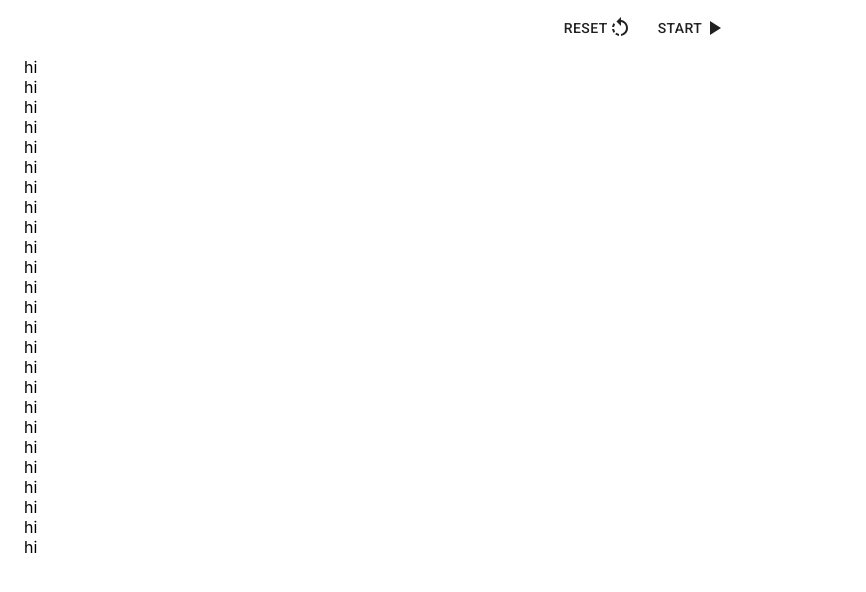
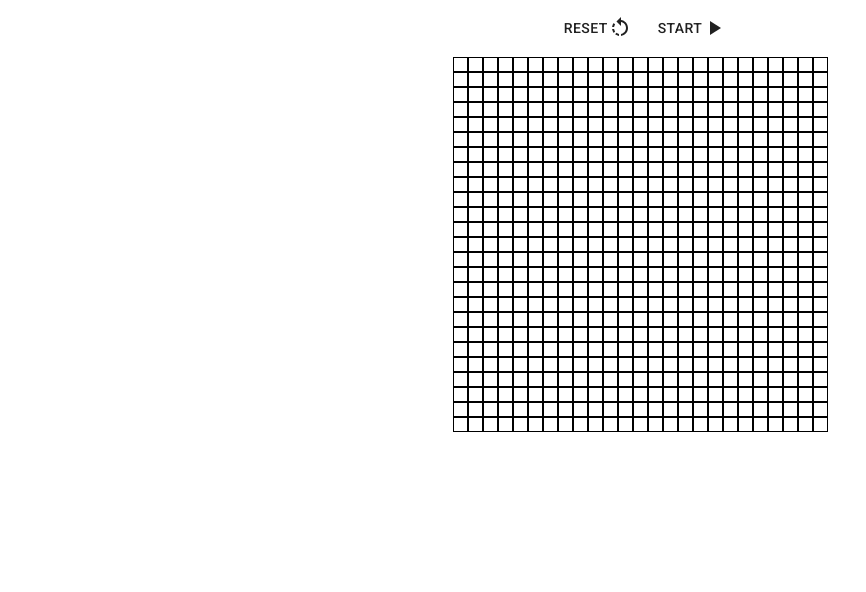
Before and after one commit to kiamco/conways-game-of-life, a React (Create React App) app: page / in a window 1280 px wide. Shown: the top 592 px of the page, without its empty margins (0-866 px from the left). Built offline with nearby package versions, Linux system fonts and the light colour scheme.

Commit message:
%40 done

```diff
--- a/src/components/cell.jsx
+++ b/src/components/cell.jsx
@@ -1,22 +1,41 @@
-import React, {useContext} from 'react';
-import {Box} from '@material-ui/core';
+import React, {useContext, useState} from 'react';
 import {makeStyles} from '@material-ui/core/styles';
 import { GridContext } from '../context/gridContext';
 
 const useStyles = makeStyles({
     cellSize: {
-        width: gridProps => `${gridProps.cellSize}px`
+        maxWidth: ({gridProps}) => `${gridProps.cellSize}px`,
+        height: ({gridProps}) => `${gridProps.cellSize}px`,
+        border: 'solid 1px black',
+        cursor:'pointer',
+        '&:hover': {
+            background: 'grey'
+        },
+        background:({color}) => `${color? 'grey' : 'white'}`
     }
 });
 
-const Cell = () => {
+const Cell = (props) => {
+    // call context
     const gridProps = useContext(GridContext);
-    const classes = useStyles(gridProps);
+
+    // set color
+    const [color, setColor] = useState(props.value ? 1 : 0);
+
+    // multiple props in context and parent
+    const combinedProps = {color,gridProps};
+    const classes = useStyles(combinedProps);
+
+    // change color if click
+    const onClickHandler = (e) => {
+        setColor(color => !color);
+    };
 
     return(
-        <Box className={classes.cellSize} >
-            hi
-        </Box>
+        < button className = {classes.cellSize}
+        onClick={onClickHandler}
+        >
+        </button>
     );
 };
 
--- a/src/components/grid.jsx
+++ b/src/components/grid.jsx
@@ -1,13 +1,21 @@
 import React, { useContext } from 'react';
-import { Box } from '@material-ui/core';
+import { Box, Container} from '@material-ui/core';
 import { makeStyles } from '@material-ui/core/styles';
 import { GridContext } from '../context/gridContext';
 import Cell from '../components/cell';
 
 
+
 const useStyles = makeStyles({
     grid: {
-        width: gridProps => `${gridProps.gridWidth}px`
+        width: gridProps => `${gridProps.gridWidth}px`,
+        height: gridProps => `${gridProps.gridWidth}px`,
+        display: 'grid',
+        gridTemplateColumns: gridProps =>  `repeat(${gridProps.columns}, 1fr)`
+    },
+    wrapper: {
+        display: 'flex',
+        justifyContent:'center'
     }
 });
 
@@ -16,22 +24,53 @@ const Grid = () => {
     const gridProps = useContext(GridContext);
     const classes = useStyles(gridProps);
 
+    /**
+     * this creates a two dimensinoal array given array size
+     * @param {int} numRows
+     */
+    const createCells = (numRows) => {
+        let arr = [];
+
+        // create 2 dimensional array
+        for(let i = 0; i < gridProps.rows; i++){
+            arr[i] = [];
+        };
+
+        return arr;
+    };
+
+    /**
+     * fills a 2d array with false boolean values
+     * @param {array} arr2D
+     */
+    const initCellValue = (arr2D) => {
+
+        // assing temp value for immutability
+        const filledArray = arr2D;
+
+        // iterate 2D array and fill false value
+        for (let col = 0; col < gridProps.columns; col++) {
+            for (let row = 0; row < gridProps.rows; row++) {
+                // for each position add a cell
+                filledArray[row][col] = <Cell key={`${row},${col}`} value={false} colNum={col} rowNum={row} />;
+            };
+        };
+
+        return filledArray;
+
+    };
+
 
     const renderCells = () => {
-        let boxes = "";
-        let rowsArr = []
-
-        for (let i = 0; i < gridProps.rows; i ++){
-            rowsArr.push(<Cell />)
-        }
-
-        return rowsArr
+        return initCellValue(createCells(25))
     }
 
     return (
+        <Container className={classes.wrapper}>
         <Box className={classes.grid}>
-           {renderCells().map(el => el)}
+           {renderCells()}
         </Box>
+        </Container>
     );
 };
 
--- a/src/context/gridContext.js
+++ b/src/context/gridContext.js
@@ -6,7 +6,7 @@ export const GridProvider = props => {
     // set columns and rows
     const [rows, setRows] = useState(25);
     const [columns, setColumns] = useState(25);
-    const [cellSize] = useState(5);
+    const [cellSize] = useState(15);
     const gridWidth = rows * cellSize
 
     const combinedValues = {
```
Also changed, not shown: src/context/cellContext.js (added).
